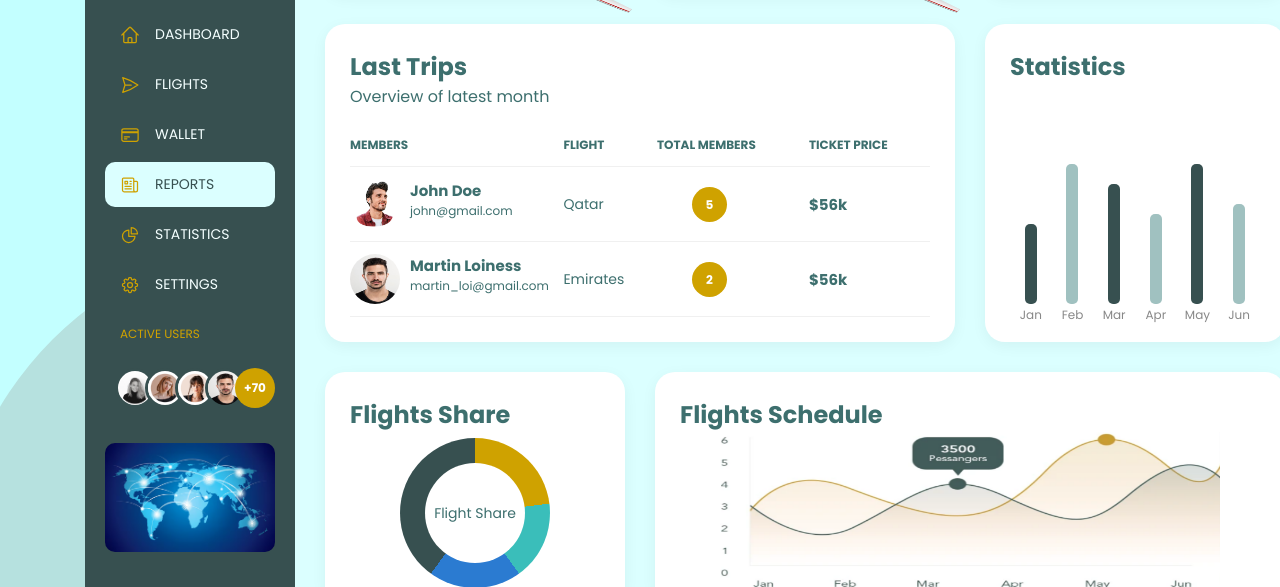
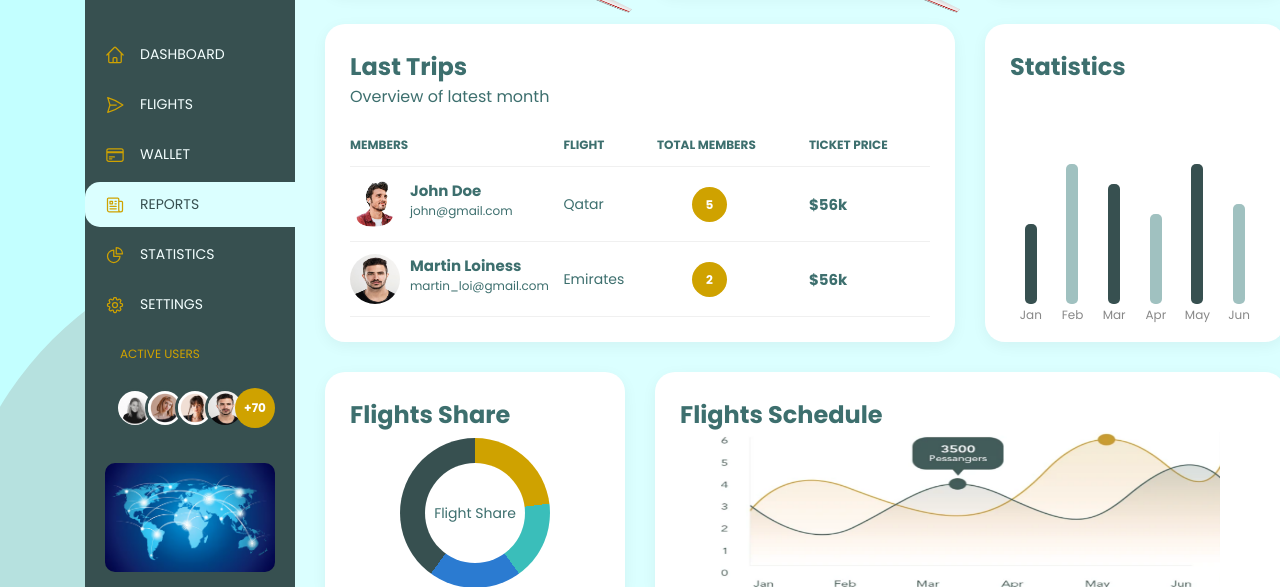
Before and after one commit to EricGGTec/DashBoard-avion, a plain HTML site: page index.html in a window 1280 px wide. Shown: the part 213-800 px from the top of the page. Drawn offline with Linux system fonts and the light colour scheme.

Commit message:
Refactor CSS styles for flight dashboard
Cambio de css

```diff
--- a/estilos_flight_dashboard.css
+++ b/estilos_flight_dashboard.css
@@ -78,7 +78,6 @@
     color: #f4ffff;
     display: absolute;
     flex-direction: column;
-    padding: 20px;
     border-radius: 22px 0px 0px 22px;
     z-index: 0;
 }
@@ -86,6 +85,7 @@
 .perfil {
     text-align: center;
     margin-bottom: 20px;
+    padding: 20px;
 }
 .perfil img {
     width: 80px;
@@ -102,43 +102,45 @@
     font-size: 12px;
 }
 
-/* --- ESTILOS DEL MENÚ INTERACTIVO --- */
 .menu-navegacion {
-    flex-grow: 1; /* Empuja el menú secundario y usuarios hacia abajo */
+    flex-grow: 1;
 }
 .menu-navegacion ul, .menu-secundario ul {
     list-style: none;
-    padding: 0;
+    padding-left: 0;
+    padding-right: 0;
 }
 .menu-navegacion a, .menu-secundario a {
     display: flex;
     align-items: center;
-    padding: 12px 15px;
+    padding: 12px 20px;
     text-decoration: none;
     color: #f4ffff;
     font-size: 14px;
     font-weight: 250;
-    border-radius: 10px;
     margin-bottom: 5px;
     transition: all 0.3s ease;
 }
+
 .menu-navegacion a span, .menu-secundario a span {
     margin-right: 15px;
     font-size: 20px;
 }
 
-/* INTERACTIVIDAD: Al pasar el mouse */
 .menu-navegacion a:hover, .menu-secundario a:hover {
-    background-color: #3d6f6e; /* Un poco más claro */
+    background-color: #3d6f6e;
     color: white;
 }
 
-/* INTERACTIVIDAD: El botón 'activo' */
 .menu-navegacion a.activo {
-    background-color: rgb(219, 255, 255); /* Fondo blanco */
-    color: #375050; /* Texto oscuro */
+    background-color: rgb(219, 255, 255);
+    color: #375050;
+    border-radius: 15px 0px 0px 15px;
 }
-/* --- Fin Menú Interactivo --- */
+
+.usuarios-activos {
+    padding: 0 20px;
+}
 
 .usuarios-activos h3 {
     font-size: 12px;
@@ -159,7 +161,7 @@
     height: 40px;
     border-radius: 50%;
     border: 3px solid #375050;
-    margin-left: -10px; /* Efecto de superposición */
+    margin-left: -10px;
 }
 .lista-usuarios .contador-usuarios {
     width: 40px;
@@ -182,7 +184,6 @@
     border-radius: 10px;
 }
 
-/* --- 3. Contenido Principal --- */
 .contenido-principal {
     height: 100vh;
     min-height: 800px;
@@ -200,7 +201,6 @@
     z-index: 1;
 }
 
-/* Estilo base para todos los 'widgets' (tarjetas) */
 .widget {
     color: #3d6f6e;
     background-color: white;
@@ -209,9 +209,6 @@
     box-shadow: 0 4px 15px rgba(0, 0, 0, 0.05);
 }
 
-/* --- 4. Ubicación y Estilos de Widgets Específicos --- */
-
-/* Asignamos cada widget a su área */
 #widget-vuelo1 {
     grid-area: vuelo1;
     background-color: #cfa200;
@@ -325,12 +322,11 @@
 
 }
 
-/* Gráfico de Barras (Simulado con Flex) */
 .grafico-barras {
     display: flex;
     justify-content: space-around;
-    align-items: flex-end; /* Alinea las barras abajo */
-    height: 200px; /* Altura fija para el gráfico */
+    align-items: flex-end;
+    height: 200px;
     margin-top: 20px;
 }
 .barra {
@@ -339,7 +335,7 @@
     border-radius: 5px;
     position: relative;
 }
-.barra:nth-child(even) { /* Barras pares de otro color */
+.barra:nth-child(even) {
     background-color: #a0c1c0;
 }
 .barra .etiqueta {
@@ -351,7 +347,6 @@
     color: #888;
 }
 
-/* Gráfico de Dona (Simulado con CSS) */
 .grafico-dona-contenedor {
     display: flex;
     justify-content: center;
@@ -373,7 +368,7 @@
     align-items: center;
     position: relative;
 }
-/*Hoyo del gráfico*/
+
 .grafico-dona::before {
     content: '';
     position: absolute;
@@ -394,7 +389,6 @@
     flex-direction: column;
 }
 
-/* 2. Le dice al div del gráfico que "crezca" */
 .grafico-lineas img{
     width: 500px;
     height: 160px;
```
